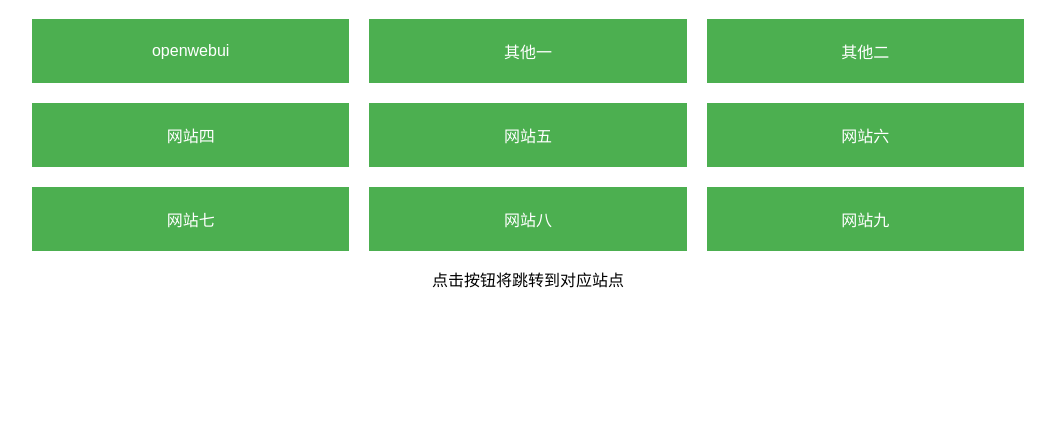
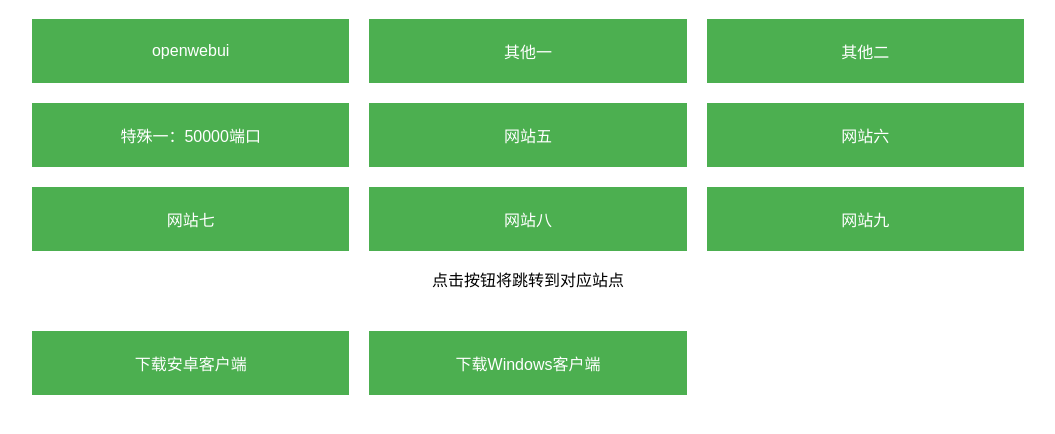
Before and after one commit to jiangyoung112/chooser, a plain HTML site: page index.html in a window 1280 px wide. Shown: the part 70-504 px from the top of the page, without its empty margins (112-1167 px from the left). Drawn offline with Linux system fonts and the light colour scheme.

Commit message:
Add files via upload

```diff
--- a/index.html
+++ b/index.html
@@ -44,7 +44,7 @@
         <a href="https://openwebui.jiangyoung.eu.org/" target="_blank" class="site-button">openwebui</a>
         <a href="https://gradio.zzyswdns.top/" target="_blank" class="site-button">其他一</a>
         <a href="https://gradio.xn--vsq9f020c59k.xyz/" target="_blank" class="site-button">其他二</a>
-        <a href="#" target="_blank" class="site-button">网站四</a>
+        <a href="50000.zzyswdns.top" target="_blank" class="site-button">特殊一：50000端口</a>
         <a href="#" target="_blank" class="site-button">网站五</a>
         <a href="#" target="_blank" class="site-button">网站六</a>
         <a href="#" target="_blank" class="site-button">网站七</a>
@@ -54,5 +54,10 @@
 
     <!-- 可选说明 -->
     <p>点击按钮将跳转到对应站点</p>
+    <!-- 下载客户端区域 -->
+    <div class="button-container" style="margin-top: 40px;">
+        <a href="/downloads/android-client.apk" download class="site-button">下载安卓客户端</a>
+        <a href="/downloads/windows-client.exe" download class="site-button">下载Windows客户端</a>
+    </div>
 </body>
 </html>
```
